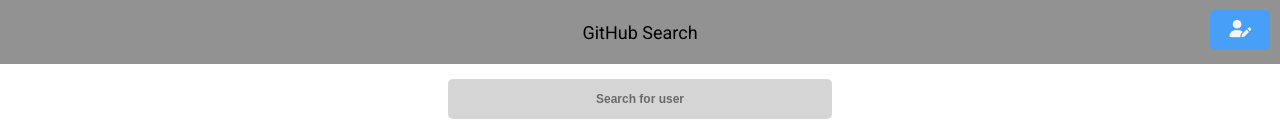
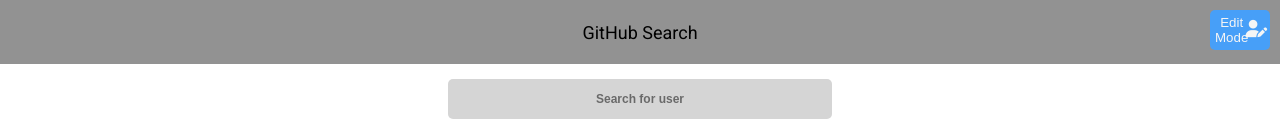
Before and after one commit to TomFSC/gitHub-search-test-fulll, a React (Create React App) app: page / in a window 1280 px wide. Shown: the top 132 px of the page. Built offline with nearby package versions, Linux system fonts and the light colour scheme.

Commit message:
🚧 Add Icon props on Button & use label with Icon on header Button

```diff
--- a/src/components/pages/githubSearch/Header/Header.tsx
+++ b/src/components/pages/githubSearch/Header/Header.tsx
@@ -16,7 +16,8 @@
       <Title label="GitHub Search" />
       <Button
         className={isEditMode ? "header-btn active" : "header-btn"}
-        label={<i className={buttonIconClassName}></i>}
+        label={"Edit Mode"}
+        Icon={<i className={buttonIconClassName}></i>}
         onClick={handleEditMode}
       />
     </div>
--- a/src/components/reusable-ui/Button.tsx
+++ b/src/components/reusable-ui/Button.tsx
@@ -3,12 +3,14 @@
   className: string;
   label: string | JSX.Element;
   onClick?: MouseEventHandler;
+  Icon?: JSX.Element;
 }
 
-function Button({ className, label, onClick }: ButtonProps) {
+function Button({ className, label, onClick, Icon }: ButtonProps) {
   return (
     <button className={className} onClick={onClick}>
       {label}
+      {Icon && Icon}
     </button>
   );
 }
```
